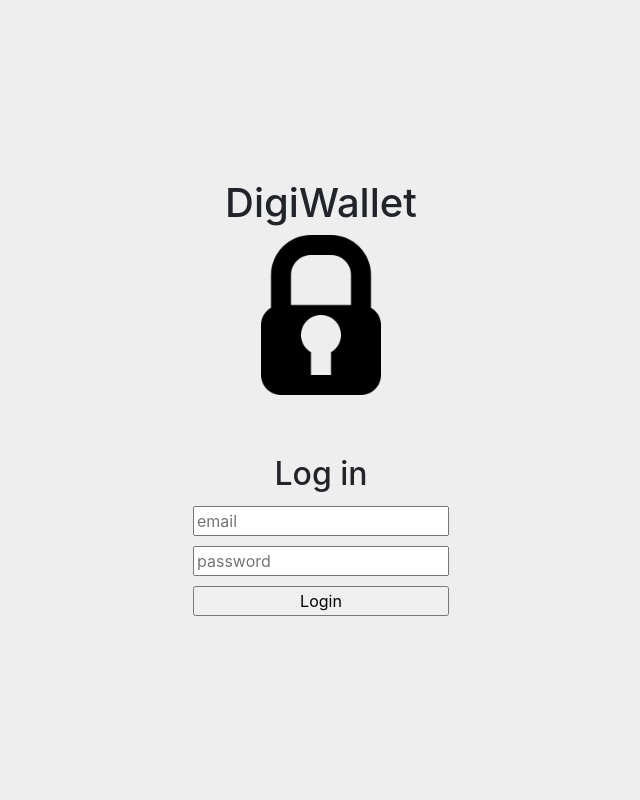
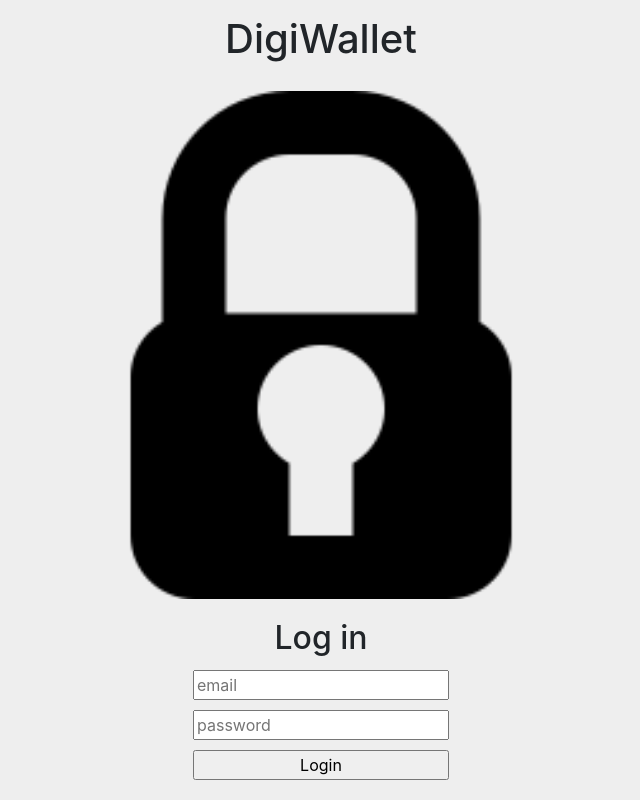
Before and after one commit to Alby-o/DigiWallet, a plain HTML site: page index.html in a window 1280 px wide. Shown: the whole page, without its empty margins (319-959 px from the left). Drawn offline with nearby package versions, Linux system fonts and the light colour scheme.

Commit message:
login page alignment

```diff
--- a/css/style.css
+++ b/css/style.css
@@ -8,25 +8,21 @@ body {
   padding: 5px;
   min-height: 100%;
   display: flex;
+  flex-direction: column;
   align-items: center;
-  justify-content: center;
+  justify-content: space-around;
 }
 
 #login-container {
   display: flex;
   flex-direction: column;
   align-items: center;
-  justify-content: space-around;
   width: 100%;
 }
 
-#login-header {
-  margin-bottom: 60px;
+.lock {
   text-align: center;
-}
-
-.lock {
-  width: 80%;
+  width: 40%;
 }
 
 .vertical-form {
--- a/index.html
+++ b/index.html
@@ -18,12 +18,10 @@
     <link rel="stylesheet" type="text/css" href="css/style.css?v=1.1">
   </head>
   <body id="digiwallet">
+    <h1>DigiWallet</h1>
+    <img class="lock" src="img/lock.png" alt="Lock">
+
     <section id="login-container">
-      <header id="login-header">
-        <h1>DigiWallet</h1>
-        <img class="lock" src="img/lock.png" alt="Lock">
-      </header>
-
       <h2>Log in</h2>
 
       <form class="vertical-form" action="javascript:void(0);">
```
